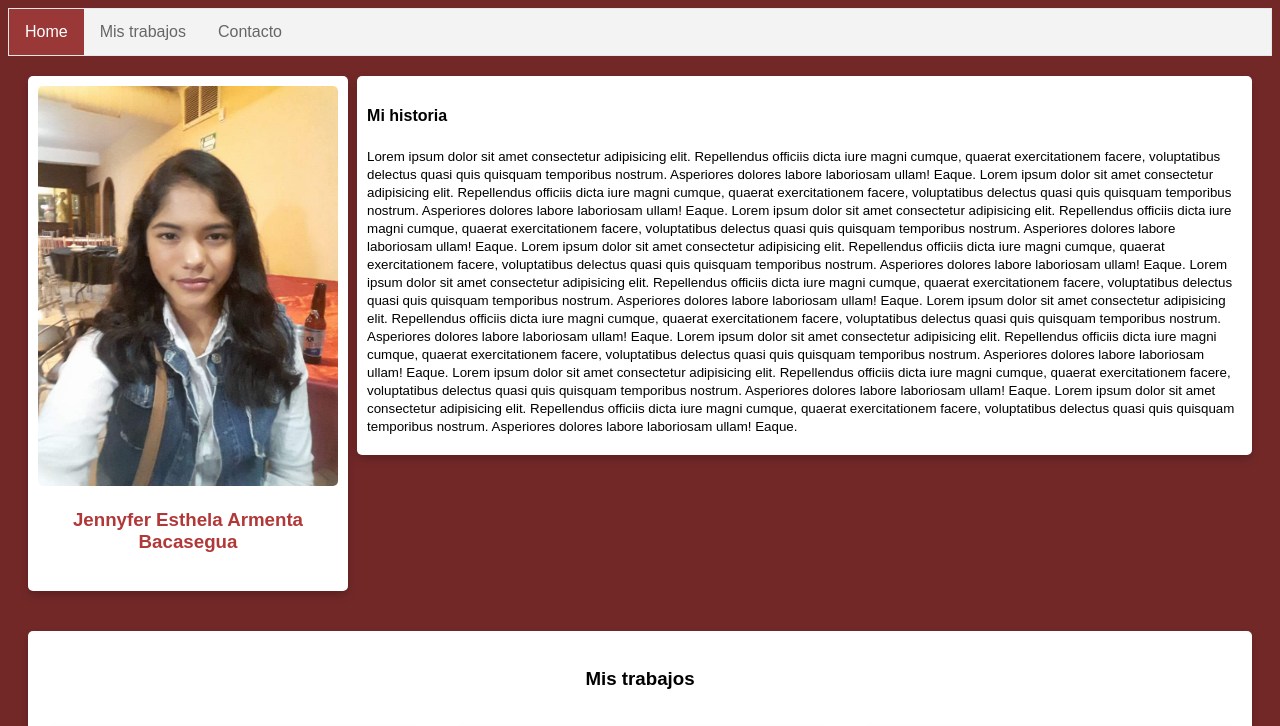
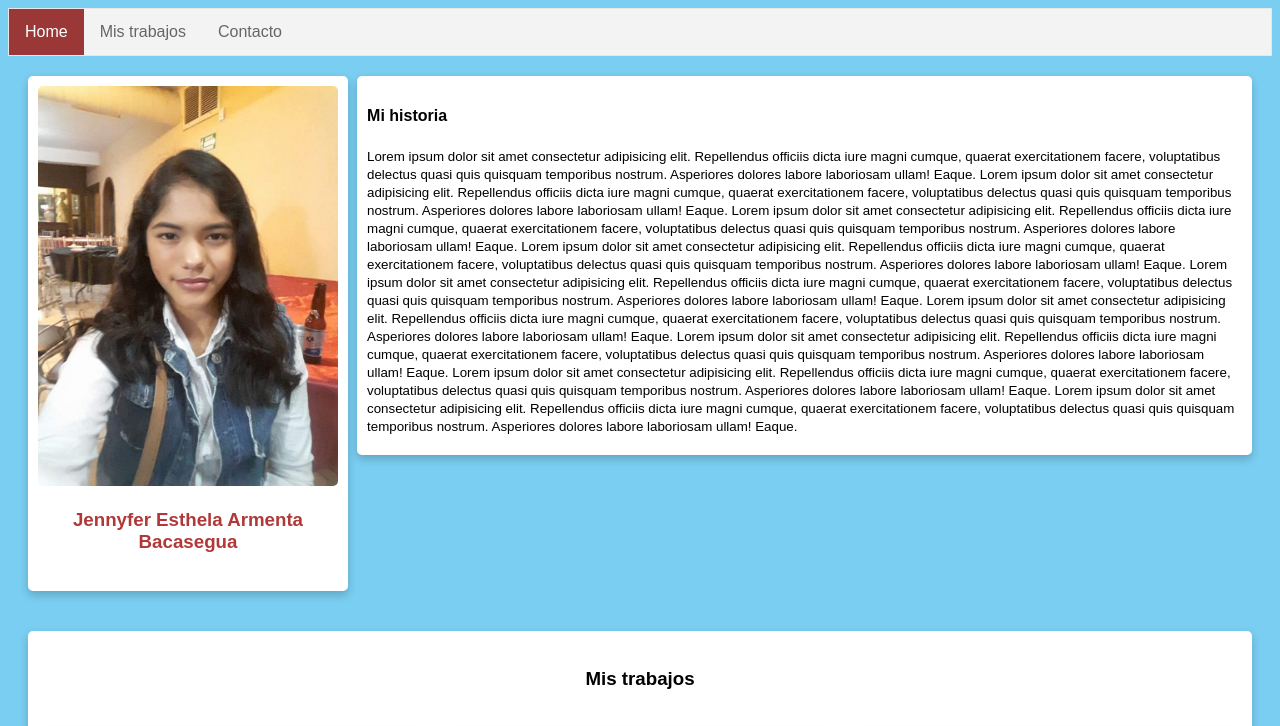
Before and after one commit to Antonio985/Curso-web, a plain HTML site: page index.html in a window 1280 px wide. Shown: the top 726 px of the page. Drawn offline with Linux system fonts and the light colour scheme.

Commit message:
Update style.css

```diff
--- a/css/style.css
+++ b/css/style.css
@@ -1,5 +1,5 @@
 body {
-    background-color: rgb(115, 40, 40);
+    background-color: rgb(122, 206, 241);
     font-family: sans-serif;
 }
 
```
